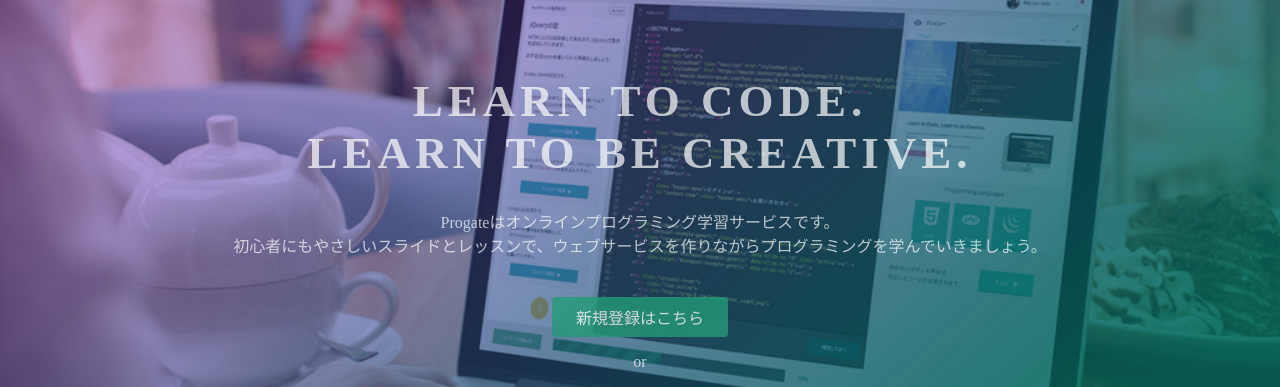
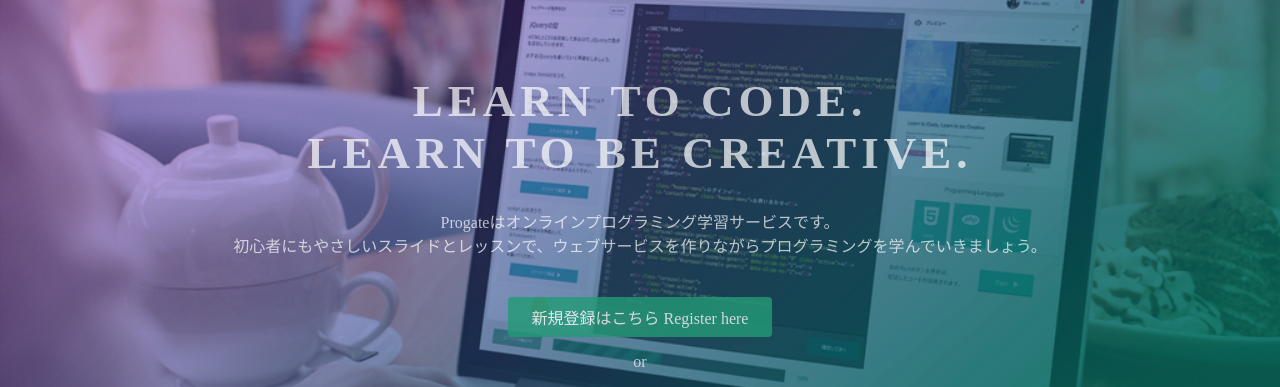
Before and after one commit to Pro1000/jab-box, a plain HTML site: page index.html in a window 1280 px wide. Shown: the part 135-522 px from the top of the page. Drawn offline with Linux system fonts and the light colour scheme.

Commit message:
Update index.html

```diff
--- a/index.html
+++ b/index.html
@@ -26,7 +26,7 @@
       <h1>LEARN TO CODE.<br>LEARN TO BE CREATIVE.</h1>
       <p>Progateはオンラインプログラミング学習サービスです。<br>初心者にもやさしいスライドとレッスンで、ウェブサービスを作りながらプログラミングを学んでいきましょう。</p>
       <div class="btn-wrapper">
-        <a href="#" class="btn signup">新規登録はこちら</a>
+        <a href="#" class="btn signup">新規登録はこちら Register here</a>
         <p>or</p>
         <a href="#" class="btn facebook"><span class="fa fa-facebook"></span>Facebookで登録</a>
         <a href="#" class="btn twitter"><span class="fa fa-twitter"></span>Twitterで登録</a>
```
